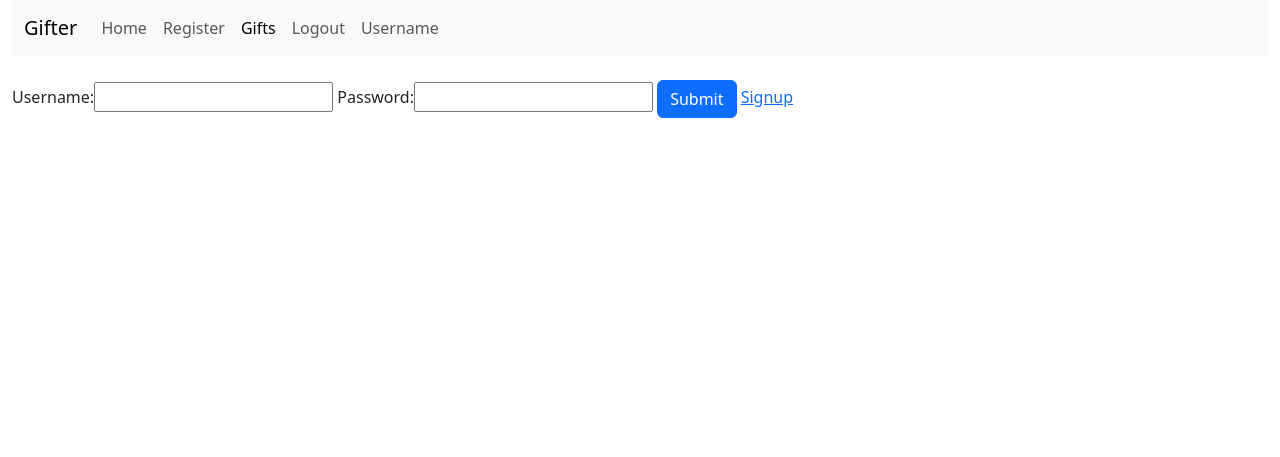
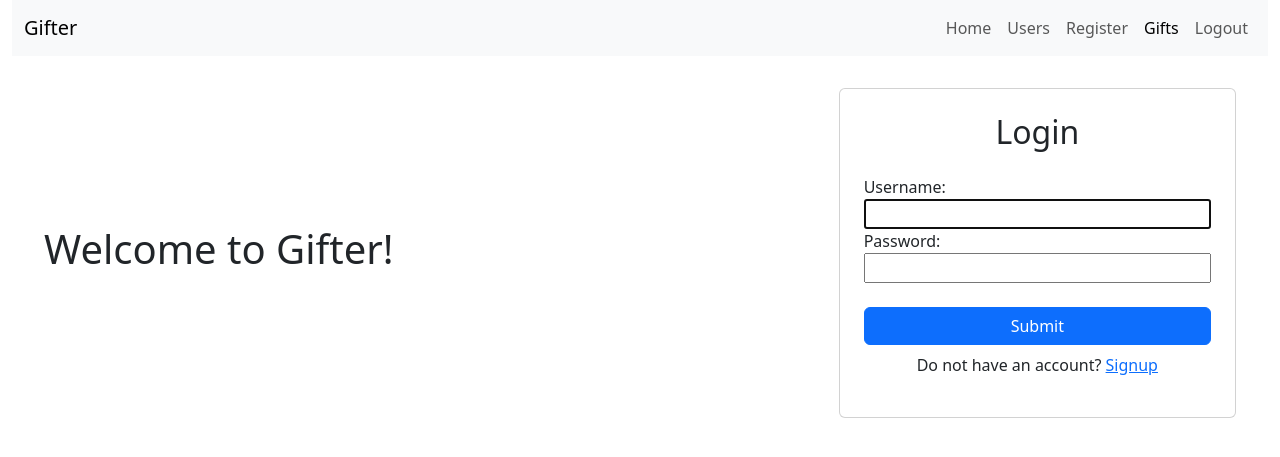
Before and after one commit to Geethaakula/django4-foreign-keys, a Django app: page /?/=/gifts/ in a window 1280 px wide. Shown: the top 457 px of the page. Run offline with Django 3.2, Linux system fonts and the light colour scheme.

Commit message:
A complete web app with register page,login page,gifts display and new gifts add page

```diff
--- a/django_project/admin.py
+++ b/django_project/admin.py
@@ -1,10 +1,9 @@
 from django.contrib import admin
-from django_project.models import User,Gifts
+from django_project.models import Gifts
 
 
 class UserAdmin(admin.ModelAdmin):
     list_display = ["email","username","password"]
 class GiftsAdmin(admin.ModelAdmin):
     list_display = ["gift","username"]
-admin.site.register(User,UserAdmin)
 admin.site.register(Gifts,GiftsAdmin)
--- a/django_project/forms.py
+++ b/django_project/forms.py
@@ -1,24 +1,6 @@
 from django import forms
-from .models import User,Gifts
+from .models import Gifts
 
-
-
-
-# class RegisterForm(forms.Form):
-#     email = forms.EmailField(max_length=30)
-#     username = forms.CharField(max_length=25)
-#     password = forms.CharField(max_length=15)
-
-class RegisterForm(forms.ModelForm):
-    class Meta:
-        model = User
-        fields =['email','username', 'password']
-        widgets = {'password': forms.PasswordInput()
-         }
-
-class LoginForm(forms.Form):
-    username = forms.CharField(max_length=25)
-    password = forms.CharField(widget=forms.PasswordInput)
 
 class GiftsForm(forms.ModelForm):
     class Meta:
--- a/django_project/settings.py
+++ b/django_project/settings.py
@@ -74,6 +74,7 @@ TEMPLATES = [
 
 WSGI_APPLICATION = 'django_project.wsgi.application'
 
+LOGIN_URL = "/"
 
 # Database
 # https://docs.djangoproject.com/en/3.2/ref/settings/#databases
--- a/django_project/templates/base.html
+++ b/django_project/templates/base.html
@@ -14,6 +14,12 @@
     {% endblock %}
   </title>
 
+  <style>
+    {% block styles %}
+        My Site
+    {% endblock %}
+  </style>
+
 </head>
 <body>
 
@@ -21,25 +27,33 @@
 
     <nav class="navbar navbar-expand-lg bg-body-tertiary">
         <div class="container-fluid">
-          <a class="navbar-brand" href="#">Gifter</a>
+          <a class="navbar-brand" href="/">Gifter</a>
           <button class="navbar-toggler" type="button" data-bs-toggle="collapse" data-bs-target="#navbarNavAltMarkup" aria-controls="navbarNavAltMarkup" aria-expanded="false" aria-label="Toggle navigation">
             <span class="navbar-toggler-icon"></span>
           </button>
           <div class="collapse navbar-collapse" id="navbarNavAltMarkup">
-            <div class="navbar-nav">
-              <a class="nav-link" aria-current="page" href="#">Home</a>
-              <a class="nav-link" href="#">Register</a>
-              <a class="nav-link active" aria-current="page" href="#">Gifts</a>
-              <a class="nav-link" href="#">Logout</a>
-              <a class="nav-link" href="#">Username</a>
+            <div style="margin-left:auto;" class="navbar-nav">
+              <a class="nav-link" aria-current="page" href="/">Home</a>
+              <a class="nav-link" aria-current="page" href="/users/">Users</a>
+              {% if not user.is_authenticated %}
+                <a class="nav-link" href="/register">Register</a>
+              {% endif %}
+              <a class="nav-link active" aria-current="page" href="/gifts">Gifts</a>
+              <a class="nav-link" type="submit" href="/logout">
+                {% if user.is_authenticated %}
+                (Not <b>{{ user.username }}</b>? )
+                {% endif %}Logout
+              </a>
             </div>
           </div>
         </div>
       </nav>
 
+    <div class="main p-2">
     {% block content %}
         My Site Content
     {% endblock %}
+    </div>
   </div>
 
   <script src="https://cdn.jsdelivr.net/npm/bootstrap@5.3.2/dist/js/bootstrap.bundle.min.js" integrity="sha384-C6RzsynM9kWDrMNeT87bh95OGNyZPhcTNXj1NW7RuBCsyN/o0jlpcV8Qyq46cDfL" crossorigin="anonymous"></script>
--- a/django_project/templates/index.html
+++ b/django_project/templates/index.html
@@ -3,13 +3,29 @@
 {% block title %}Home{% endblock %}
 
 {% block content %}
-    <form action="/" method="post" class="mt-4">
-      {% csrf_token %}
-      <p style="text:red;">{{ error }}</p>
-      {{ form }}
-      <button type="submit" class="btn btn-primary">Submit</button>
-      <a href="/register" style="display : above">Signup</a>
+
+  <div class="d-flex p-4">
+    <div class="col-12 col-lg-8 d-flex align-items-center ">
+      <h1 class="d-block ml-4">
+        Welcome to Gifter!
+      </h1>
+    </div>
+    {% if not user.is_authenticated %}
+    <div class="card col-12 col-lg-4 p-4">
+      <h2 class="text-center">Login</h2>
+      <form class="d-flex flex-column" action="/" method="post" class="mt-4">
+        {% csrf_token %}
+        <p style="text:red;">{{ error }}</p>
 
 
-    </form>
+          {{ form }}
+          <button type="submit" class="btn btn-primary mt-4">Submit</button>
+          {{ errors }}
+          <p class="text-center mt-2">
+            Do not have an account? <a href="/register" style="display : above">Signup</a>
+          </p>
+        </form>
+      </div>
+    {% endif %}
+  </div>
 {% endblock %}
--- a/django_project/urls.py
+++ b/django_project/urls.py
@@ -15,14 +15,15 @@ Including another URLconf
 """
 from django.contrib import admin
 from django.urls import path
-from django_project.views import Home,UsersList,Gift,OtherUserGifts,Signup
+from django_project.views import Home,UsersList,Gift,OtherUserGifts,Signup,Logout
+from django.contrib.auth.decorators import login_required
 
 urlpatterns = [
     path('admin/', admin.site.urls),
     path('',Home.as_view()),
     path('register/',Signup.as_view()),
-    path('users/',UsersList.as_view()),
-    path('gifts/',Gift.as_view()),
-    path('logout/',Gift.as_view()),
+    path('users/',login_required(UsersList.as_view(), "/")),
+    path('gifts/',login_required(Gift.as_view(), "/")),
+    path('logout/',Logout.as_view()),
     path('othersgifts/<str:username>',OtherUserGifts.as_view())
 ]
--- a/django_project/views.py
+++ b/django_project/views.py
@@ -1,84 +1,78 @@
 from django.shortcuts import render, redirect
-from .forms import RegisterForm,LoginForm,GiftsForm
+from .forms import GiftsForm
+from django.contrib.auth.forms import UserCreationForm, AuthenticationForm
+from django.contrib.auth import login, logout, authenticate
 from django.db.models import Q
 from django.views import View
-from .models import User, Gifts
+from django.contrib.auth.models import User
+from .models import Gifts
 
 
 
 class Home(View):
 	def get(self, request):
-		return render(request,'index.html',{'form':LoginForm()})
+		form = AuthenticationForm()
+		return render(request,'index.html',{'form':form})
 	def post(self, request):
-		# FIXME: do not clear the forms on incorrect usernames and passwords
-		form = LoginForm(request.POST)
-		# check if the username exists in the databse
-		username = request.POST["username"]
-		currentUser = list(User.objects.filter(username=username))
-		if(len(currentUser) == 0):
-			#user doesn't exist, throw an error
-			return render(request, 'index.html',{'form': LoginForm(), "error": "username does not exist"})
+		form = AuthenticationForm(request, request.POST)
+		if form.is_valid():
+			username = form.cleaned_data.get('username')
+			password = form.cleaned_data.get('password')
+			user = authenticate(username=username, password=password)
+			if(user is not None):
+				login(request, user)
+				return redirect("/users/")
 		else:
-			# user exists
-			print("inside else")
-			password = request.POST["password"]
-			currentPass = currentUser[0].password
-			# if yes, then check if the password is valid
-			if(currentPass == password):
-				# password is correct, save username to session storage
-				print("password is correct")
-				request.session['currentUser'] = request.POST["username"]
-				request.session.save()
-				return redirect("/users/")
-			else:
-				# password is incorrect
-				print("inside else of if")
-				new_form_values = request.POST.copy()
-				new_form_values.update({"password":""})
-				form = LoginForm(new_form_values)
-				#remove password values from that
-				return render(request, 'index.html',{'form': form, "error": "password is incorrect"})
+			print(form.errors)
+			return render(request,'index.html',{'form':form, "errors": form.errors})
+
 
 class Signup(View):
 	def get(self,request):
-		return render(request, 'register.html', {'form':RegisterForm()})
+		return render(request, 'register.html', {'form':UserCreationForm()})
 
 	def post(self, request):
-		#TODO:  hash the password
-		form = RegisterForm(request.POST)
-		print(request.POST)
+
+		form = UserCreationForm(request.POST)
 		if form.is_valid():
 			form.save()
+			username = form.cleaned_data.get('username')
+			password = form.cleaned_data.get('password1')
+			user = authenticate(username=username, password=password)
+			if(user is not None):
+				login(request, user)
+				return redirect('/')
+		else:
+			form = UserCreationForm()
 
-		return redirect("/")
-		# return render(request, 'register.html',{'form':RegisterForm()})
+		return render(request, 'register.html', {'form': form})
 
 class UsersList(View):
 	def get(self,request):
-		currentUser = request.session.get("currentUser")
-		usernames = list(User.objects.filter(~Q(username=currentUser)))
+		usernames = list(User.objects.filter(~Q(username=request.user.username)).filter(~Q(username="admin")))
 		print(usernames)
 		return render(request, 'users.html',{"usernames":usernames})
 	def post(self, request):
-		#TODO: render the gifts page containing the gifts of the selected user
 		user = request.POST["selected_user"]
 		return redirect(f"/othersgifts/{user}")
 
 class Gift(View):
 	def get(self,request):
 		form = GiftsForm()
-		gifts1 = Gifts.objects.all()
+		gifts1 = Gifts.objects.filter(username=request.user)
 		print(gifts1)
+		return render(request, 'gifts.html', {'form': form, 'gifts': gifts1})
 
-		return render(request, 'gifts.html', {'form': form, 'gifts': gifts1})
-		# return render(request, 'gifts.html', {"form":GiftsForm()})
 	def post(self, request):
-		form = GiftsForm(request.POST)
-		gifts1 = Gifts.objects.all()
-		# TODO: get user name from session and pass it to reqest body
-		print(gifts1)
+		request_copy = request.POST.copy()
+		request_copy.update({"username": request.user})
+		form = GiftsForm(request_copy)
+		gifts1 = []
 		if form.is_valid():
-			form.save()
+			temp_commit = form.save(commit=False)
+			temp_commit.username = request.user
+			temp_commit.save()
+			gifts1 = Gifts.objects.filter(username=request.user)
 		return render(request, 'gifts.html', {'form': GiftsForm(), 'gifts': gifts1})
 
 class OtherUserGifts(View):
@@ -88,3 +82,9 @@ class OtherUserGifts(View):
 		user_gifts = Gifts.objects.filter(username=userObject[0])
 		print(user_gifts)
 		return render(request, 'othersgifts.html', {"username":username, "gifts": user_gifts}) # An empty list initially
+
+
+class Logout(View):
+	def get(self, request):
+		logout(request)
+		return redirect("/")
```
Also changed, not shown: django_project/models.py (+2 -10 lines), django_project/templates/gifts.html (+21 -7 lines), django_project/templates/othersgifts.html (+6 -1 lines), django_project/templates/register.html (+22 -7 lines), django_project/templates/users.html (+14 -7 lines), db.sqlite3, django_project/migrations/0009_auto_20231210_2228.py (added).
